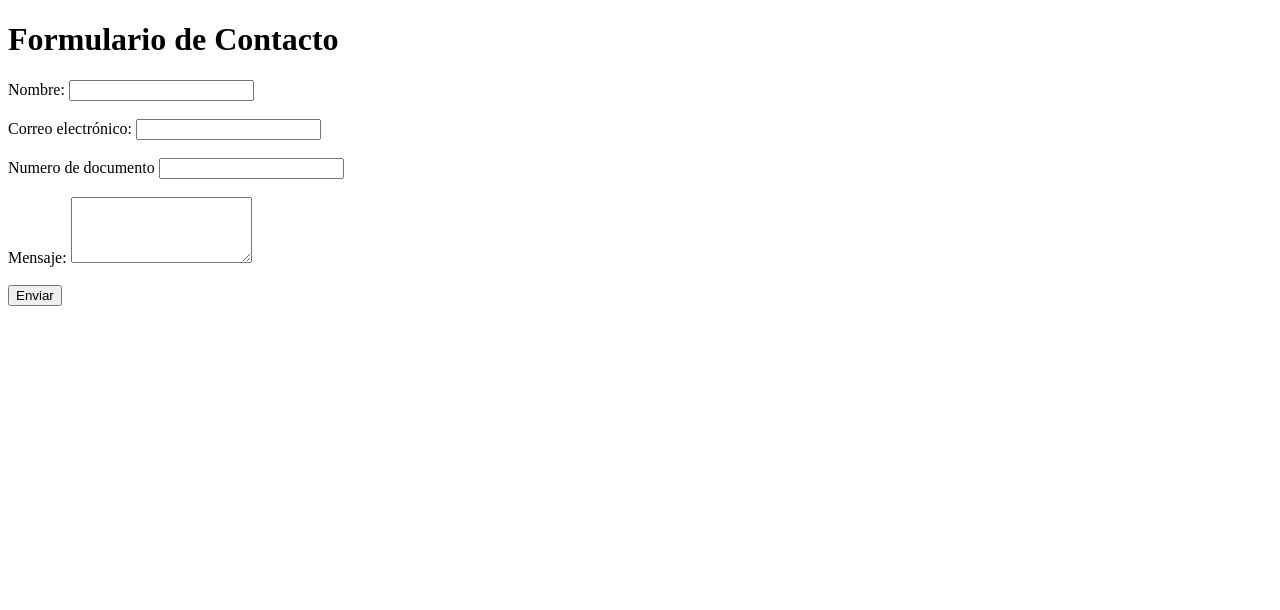
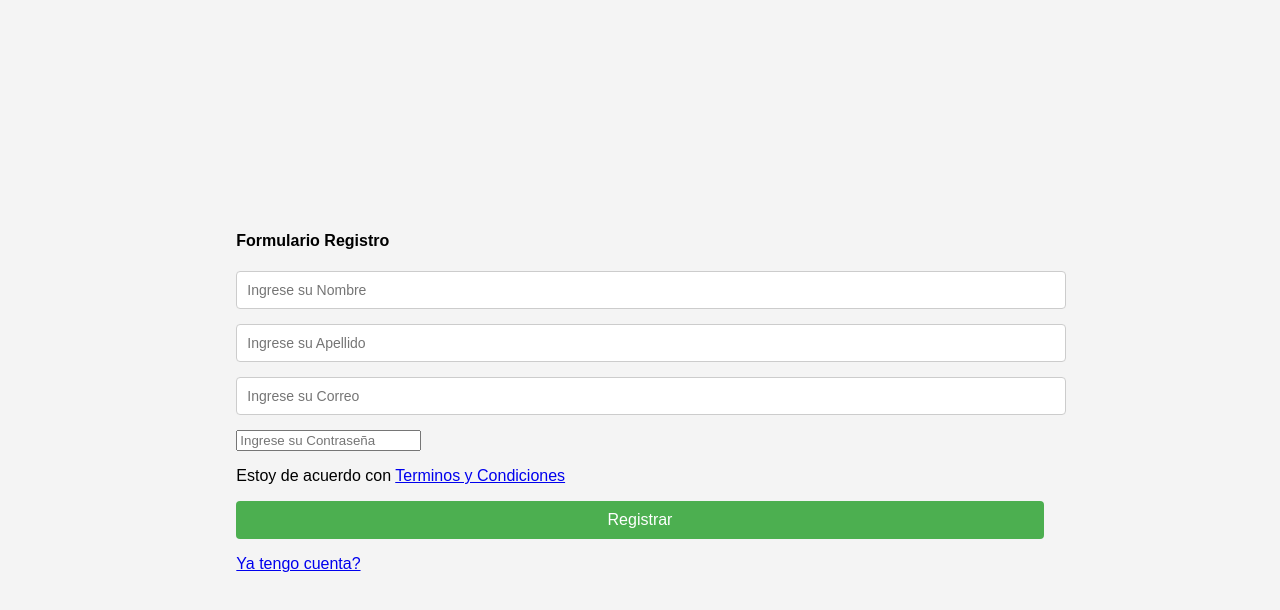
Before and after one commit to Classyknight/formulario, a plain HTML site: page index.html in a window 1280 px wide. Drawn offline with Linux system fonts and the light colour scheme.

Commit message:
Update index.html

```diff
--- a/index.html
+++ b/index.html
@@ -1,31 +1,23 @@
 <!DOCTYPE html>
-<html lang="es">
+<html lang="en">
 <head>
-    <meta charset="UTF-8">
-    <meta name="viewport" content="width=device-width, initial-scale=1.0">
-    <title>Formulario de Contacto</title>
-</head>
-<body>
-    <h1>Formulario de Contacto</h1>
+  <meta charset="UTF-8">
+  <meta name="viewport" content="width=device-width, initial scale">
+  <meta http-equiv="X-UA-Compatible" content="ie=edge">
+  <link rel="stylesheet" href="style.css">
+  <title>Formulario Registro</title>
+    </head>
+    <body>
+        <section class="form-register">
+            <h4>Formulario Registro</h4>
+           <input class="controls" type="text" name="nombres" id="nombres" placeholder="Ingrese su Nombre">
+           <input class="controls" type="text" name="apellidos" id="apellidos" placeholder="Ingrese su Apellido">
+           <input class="controls" type="email" name="correo" id="correo" placeholder="Ingrese su Correo">
+           <input class="controls" type="password" name="correo" id="correo" placeholder="Ingrese su Contraseña">
+           <p>Estoy de acuerdo con <a href="#">Terminos y Condiciones</a></p>
+           <input class="botons" type="submit" value="Registrar">
+           <p><a href="#">Ya tengo cuenta?</a></p>
+        </section>
 
-    <form action="/enviar" method="POST">
-        <label for="nombre">Nombre:</label>
-        <input type="text" id="nombre" name="nombre" required>
-        <br><br>
-
-        <label for="email">Correo electrónico:</label>
-        <input type="email" id="email" name="email" required>
-        <br><br>
-
-        <label for="document">Numero de documento</label>
-        <input type="documento" id="documento" name="documento" required>
-        <br><br>
-
-        <label for="mensaje">Mensaje:</label>
-        <textarea id="mensaje" name="mensaje" rows="4" required></textarea>
-        <br><br>
-
-        <input type="submit" value="Enviar">
-    </form>
-</body>
-</html>
+    </body>
+    </html>
```
